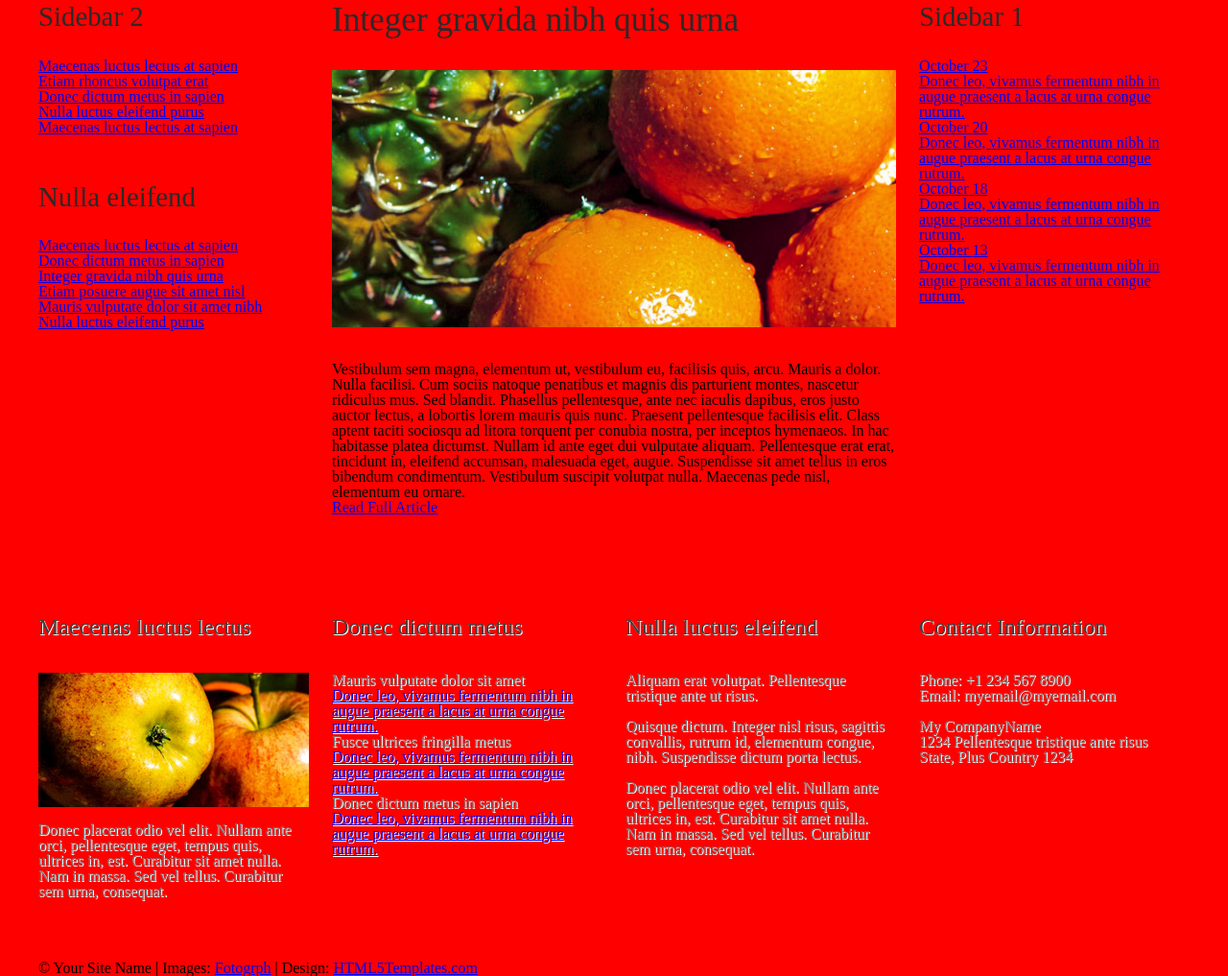
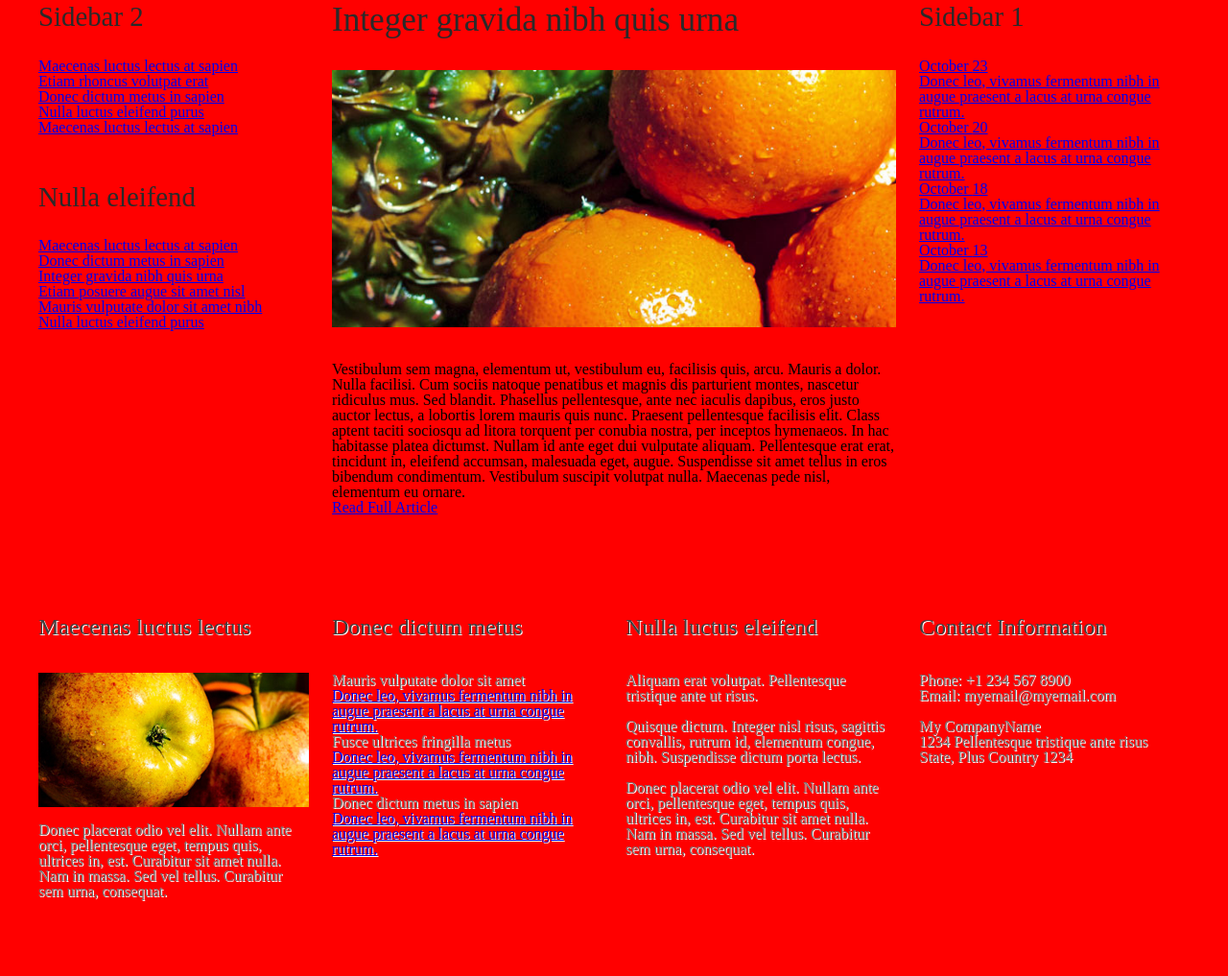
Before and after one commit to piltrafilla/git, a plain HTML site: page threecolumn.html in a window 1280 px wide. Shown: the part 325-1342 px from the top of the page at 96% size. Drawn offline with Linux system fonts and the light colour scheme.

Commit message:
Remove footer

```diff
--- a/threecolumn.html
+++ b/threecolumn.html
@@ -178,13 +178,6 @@
 	</div>
 </div>
 <div>
-	<div class="5grid-layout" id="copyright">
-		<div class="row">
-			<div class="12u">
-				<p>&copy; Your Site Name | Images: <a href="http://fotogrph.com/">Fotogrph</a> | Design: <a href="http://html5templates.com/">HTML5Templates.com</a></p>
-			</div>
-		</div>
-	</div>
 </div>
 </body>
 </html>
```
